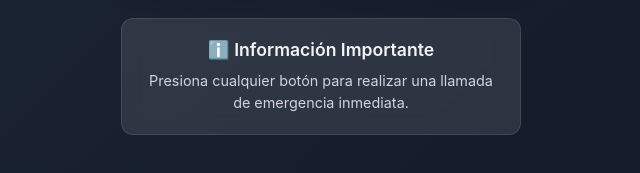
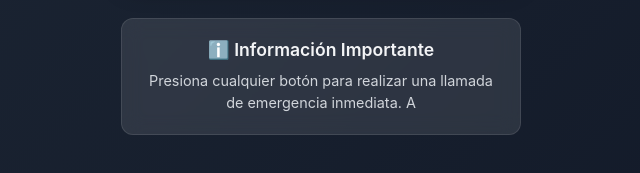
Before and after one commit to alexroitman/emergency, a plain HTML site: page index.html in a window 1280 px wide. Shown: the part 501-674 px from the top of the page, 319-959 px from the left. Drawn offline with Linux system fonts and the light colour scheme.

Commit message:
Update index.html

```diff
--- a/index.html
+++ b/index.html
@@ -239,7 +239,7 @@
         <div class="info">
             <h3 class="info-title">ℹ️ Información Importante</h3>
             <p class="info-text">
-                Presiona cualquier botón para realizar una llamada de emergencia inmediata.
+                Presiona cualquier botón para realizar una llamada de emergencia inmediata. A
             </p>
         </div>
     </div>
```
